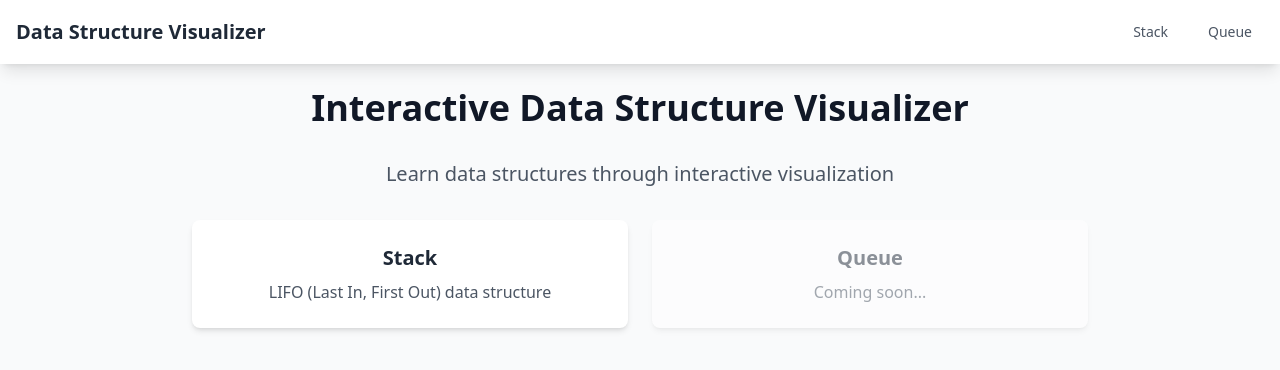
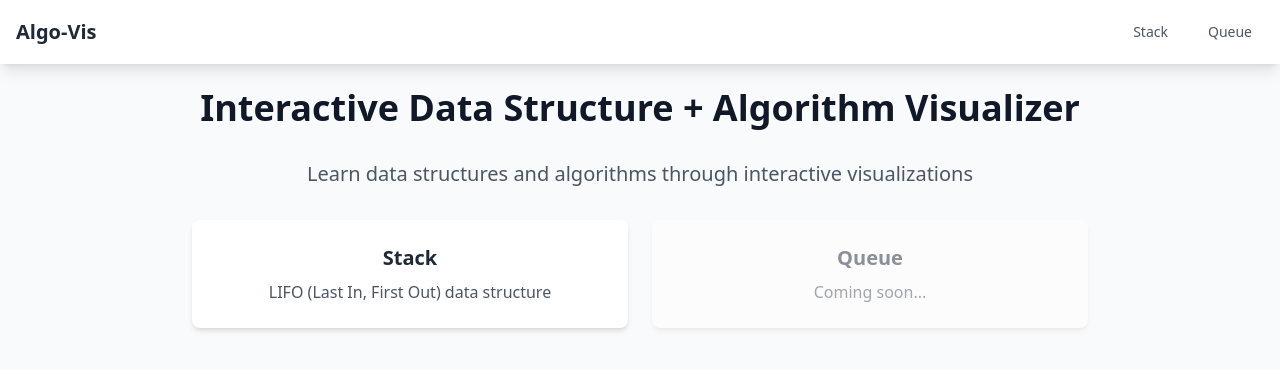
Before and after one commit to c-degni/algo-vis, a React (Create React App) app: page / in a window 1280 px wide. Shown: the top 370 px of the page. Built offline with nearby package versions, Linux system fonts and the light colour scheme.

Commit message:
Stylistic changes

```diff
--- a/src/App.tsx
+++ b/src/App.tsx
@@ -12,7 +12,7 @@ export default function App() {
                         <div className="flex justify-between h-16">
                             <div className="flex items-center">
                             <Link to="/" className="text-xl font-bold text-gray-800">
-                                Data Structure Visualizer
+                                Algo-Vis
                             </Link>
                             </div>
                             <div className="flex items-center space-x-4">
@@ -51,10 +51,10 @@ function HomePage() {
     return (
         <div className="text-center">
             <h1 className="text-4xl font-bold text-gray-900 mb-8">
-                Interactive Data Structure Visualizer
+                Interactive Data Structure + Algorithm Visualizer
             </h1>
             <p className="text-xl text-gray-600 mb-8">
-                Learn data structures through interactive visualization
+                Learn data structures and algorithms through interactive visualizations
             </p>
             <div className="grid grid-cols-1 md:grid-cols-2 gap-6 max-w-4xl mx-auto">
                 <Link
```
